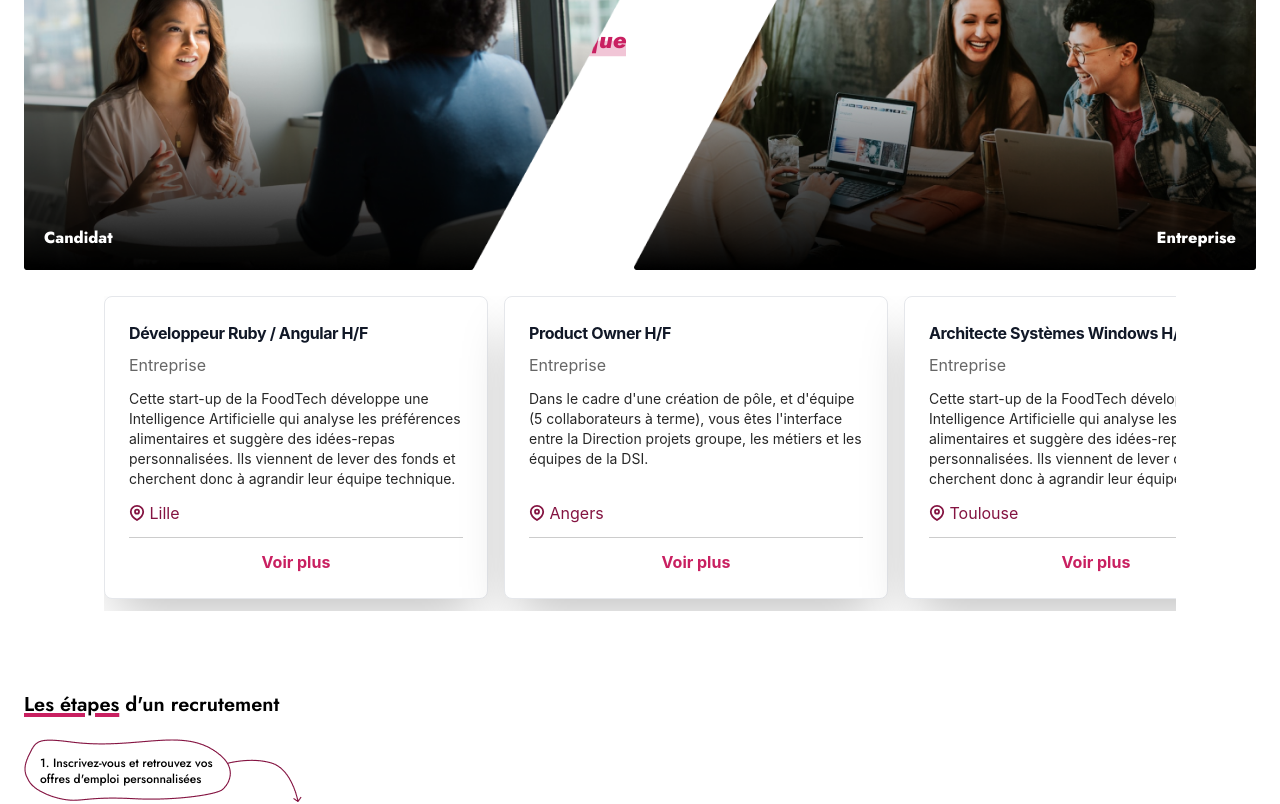
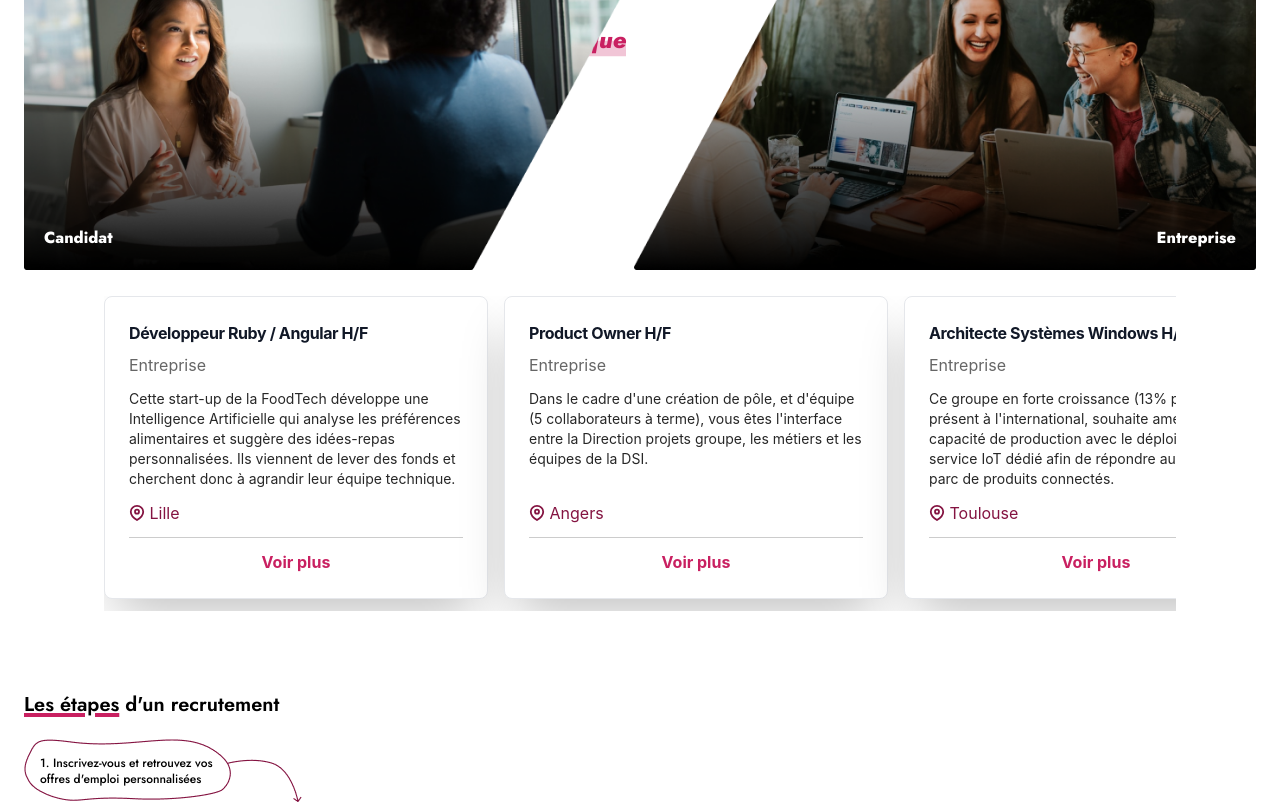
Before and after one commit to WildCodeSchool/2022-11-JS-RemoteFR-Geekrew-P3-Externatic, a React (Vite) app in the folder frontend/: page / in a window 1280 px wide. Shown: the top 804 px of the page. Built offline with nearby package versions, Linux system fonts and the light colour scheme.

Commit message:
slider/text

```diff
--- a/frontend/src/components/Slider.jsx
+++ b/frontend/src/components/Slider.jsx
@@ -84,10 +84,10 @@ function Container() {
           Entreprise
         </h2>
         <p className="mb-3 font-normal text-sm text-left w-full text-black">
-          Cette start-up de la FoodTech développe une Intelligence Artificielle
-          qui analyse les préférences alimentaires et suggère des idées-repas
-          personnalisées. Ils viennent de lever des fonds et cherchent donc à
-          agrandir leur équipe technique.
+          Ce groupe en forte croissance (13% par an), présent à l'international,
+          souhaite améliorer sa capacité de production avec le déploiement d’un
+          service IoT dédié afin de répondre aux enjeux du parc de produits
+          connectés. <br />
         </p>
         <span className="flex items-center">
           <img
@@ -118,10 +118,10 @@ function Container() {
           Entreprise
         </h2>
         <p className="mb-3 font-normal text-sm text-left w-full text-black">
-          Cette start-up de la FoodTech développe une Intelligence Artificielle
-          qui analyse les préférences alimentaires et suggère des idées-repas
-          personnalisées. Ils viennent de lever des fonds et cherchent donc à
-          agrandir leur équipe technique.
+          L’entreprise est une société sur les paris sportifs dont son siège
+          social est à Bordeaux. Elle développe des applications de
+          divertissement mobile. Vous serez dans une société multiculturelle et
+          internationale.
         </p>
         <span className="flex items-center">
           <img
```
Also changed, not shown: frontend/src/assets/logo2.png (deleted).
